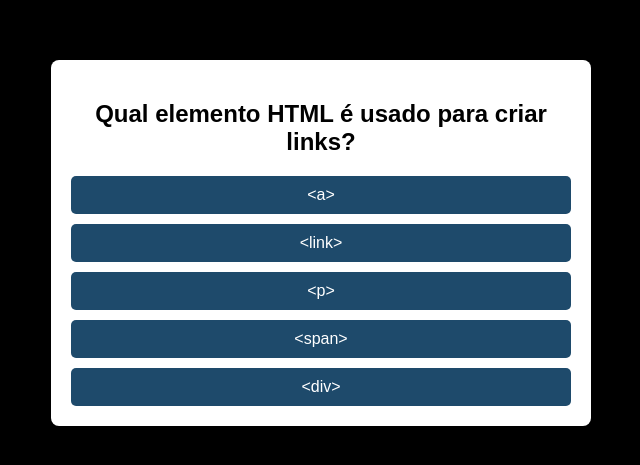
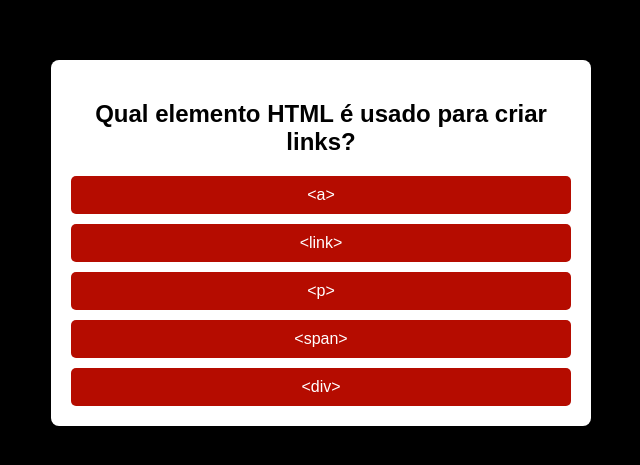
Before and after one commit to lucasriosdev/Projeto-Quiz-Interativo, a plain HTML site: page index.html in a window 1280 px wide. Shown: the part 157-622 px from the top of the page, without its empty margins (319-959 px from the left). Drawn offline with Linux system fonts and the light colour scheme.

Commit message:
Alteração na cor no button e no button:hover

```diff
--- a/styles.css
+++ b/styles.css
@@ -30,7 +30,7 @@ button {
     display: block;
     padding: 10px;
     border: none;
-    background-color: #1e4a6b;
+    background-color: #b50c00;
     color: white;
     font-size: 16px;
     cursor: pointer;
@@ -39,7 +39,7 @@ button {
 }
 
 button:hover {
-    background-color: #163955;
+    background-color: #e3730b;
 }
 
 .hidden {
```
